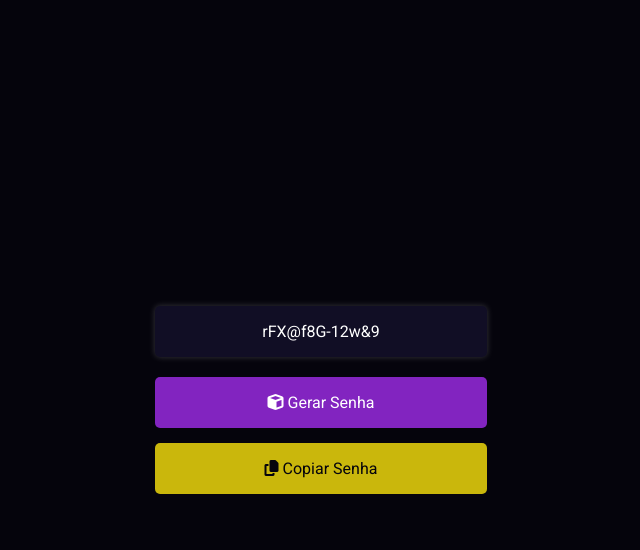
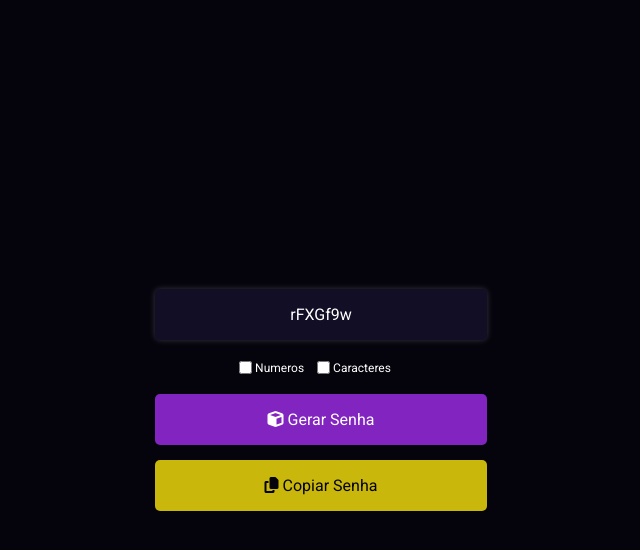
Before and after one commit to devPhytols/Gerador-de-Senha, a plain HTML site: page index.html in a window 1280 px wide. Both pictures are taken after a click on the link "Gerar Senha". Shown: the whole page, without its empty margins (335-975 px from the left). Drawn offline with Linux system fonts and the light colour scheme.

Commit message:
Add Opções para Gerar

```diff
--- a/assets/css/main.css
+++ b/assets/css/main.css
@@ -20,6 +20,25 @@ body {
     height: 100%;
     width: 100%;
 }
+
+.checkboxes {
+    margin-left: 30px;
+    text-align: center;
+    font-size: 12px;
+}
+.checkboxes label {
+    margin-top: 20px;
+    color: #FFF;
+    display: inline-block;
+    padding-right: 10px;
+    white-space: nowrap;
+  }
+  .checkboxes input {
+    vertical-align: middle;
+  }
+  .checkboxes label span {
+    vertical-align: middle;
+  }
 
 .box-gerar {
     width: 300px;
--- a/assets/js/devPhytols.js
+++ b/assets/js/devPhytols.js
@@ -1,8 +1,29 @@
 const exibirResposta = document.querySelector("#resultado")
 const perguntarBtn = document.querySelector("#gerar")
 
+const maisculasMinusculas = 'ABCDEFGHIJKLMNOPQRSTUVWXYZabcdefghijklmnopqrstuvwxyz';
+let Numeros = '';
+const letrasNumeros = 'ABCDEFGHIJKLMNOPQRSTUVWXYZabcdefghijklmnopqrstuvwxyz0123456789';
+let caracteresEspeciais = '';
+
+function AtivarNumeros() {
+    if (Numeros == '0123456789') {
+        Numeros = ''
+    } else {
+        Numeros = '0123456789'
+    }
+}
+
+function AtivarCaracteres() {
+    if (caracteresEspeciais == '{}][^-_()!@#$%&*=+?><') {
+        caracteresEspeciais = '';
+    } else {
+        caracteresEspeciais = '{}][^-_()!@#$%&*=+?><';
+    }
+}
+
 function GerarSenha() {
-    var valores = ["ABCDEFGHIJKLMNOPQRSTUVWXYZabcdefghijklmnopqrstuvwxyz", "0123456789", "ABCDEFGHIJKLMNOPQRSTUVWXYZabcdefghijklmnopqrstuvwxyz0123456789", "{}][^-_()!@#$%&*=+?><"];
+    var valores = [maisculasMinusculas, Numeros, letrasNumeros, caracteresEspeciais];
     var senhaAleatoria = [5, 3, 2, 3].map(function (len, i) {
         return Array(len).fill(valores[i]).map(function (x) {
             return x[Math.floor(Math.random() * x.length)]
--- a/index.html
+++ b/index.html
@@ -15,6 +15,10 @@
     <div class="container">
         <div class="box-gerar">
             <input type="text" name="resultado" id="resultado" placeholder="Aguardando..." disabled>
+            <div class="checkboxes">
+                <label><input type="checkbox" onclick="AtivarNumeros()"> <span>Numeros</span></label>
+                <label><input type="checkbox" onclick="AtivarCaracteres()"> <span>Caracteres</span></label>
+            </div>
             <a href="#" onclick="GerarSenha()" id="gerar"><i class="fa-solid fa-cube"></i> Gerar Senha</a>
             <a href="#" onclick="Copiar()" id="copiar"><i class="fa-solid fa-copy"></i> Copiar Senha</a>
         </div>
```
